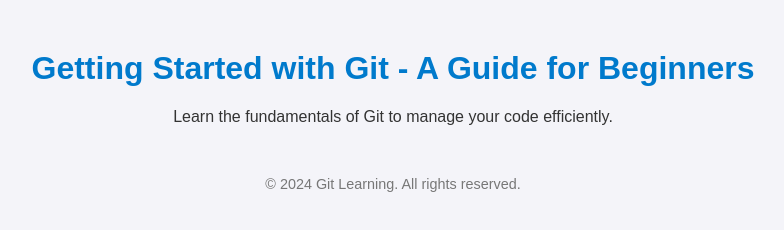
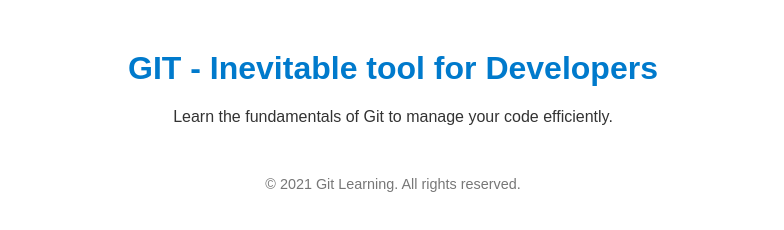
Before and after one commit to flexyourcuriosity/knowiz, a plain HTML site: page index.html in a window 1280 px wide. Shown: the whole page, without its empty margins (247-1031 px from the left). Drawn offline with Linux system fonts and the light colour scheme.

Commit message:
Update index.html

```diff
--- a/index.html
+++ b/index.html
@@ -3,14 +3,14 @@
 <head>
     <meta charset="UTF-8">
     <meta name="viewport" content="width=device-width, initial-scale=1.0">
-    <title>Getting Started with Git</title>
+    <title>GIT </title>
     <style>
         body {
             font-family: Arial, sans-serif;
             color: #333;
             text-align: center;
             margin-top: 50px;
-            background-color: #f4f4f9; /* Background color for the page */
+            background-color: #0000; /* Background color for the page */
         }
         h1 {
             color: #007ACC;
@@ -23,11 +23,11 @@
     </style>
 </head>
 <body>
-    <h1>Getting Started with Git - A Guide for Beginners</h1>
+    <h1>GIT  - Inevitable tool for Developers</h1>
     <p>Learn the fundamentals of Git to manage your code efficiently.</p>
 
     <footer>
-        <p>&copy; 2024 Git Learning. All rights reserved.</p>
+        <p>&copy; 2021 Git Learning. All rights reserved.</p>
     </footer>
 </body>
 </html>
```
